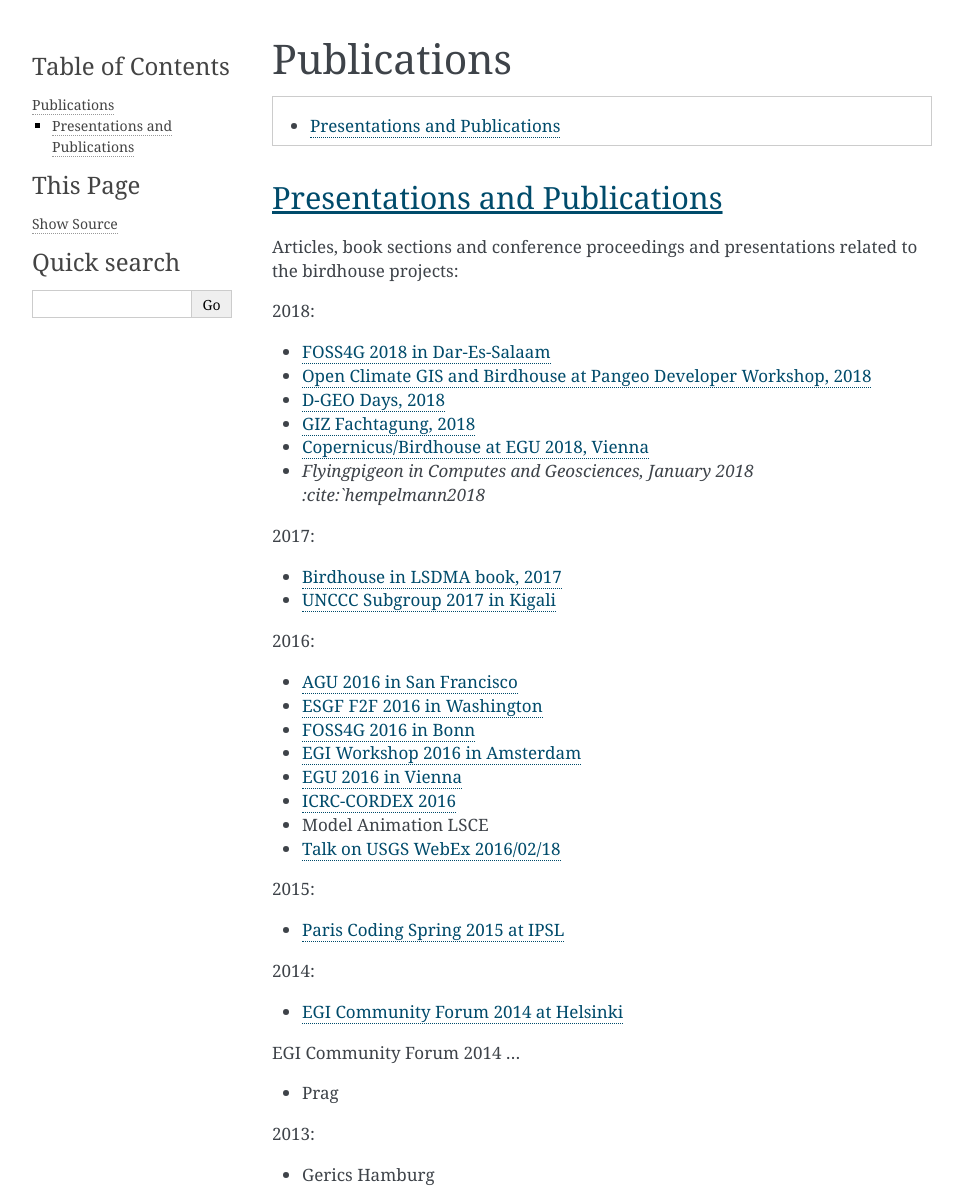
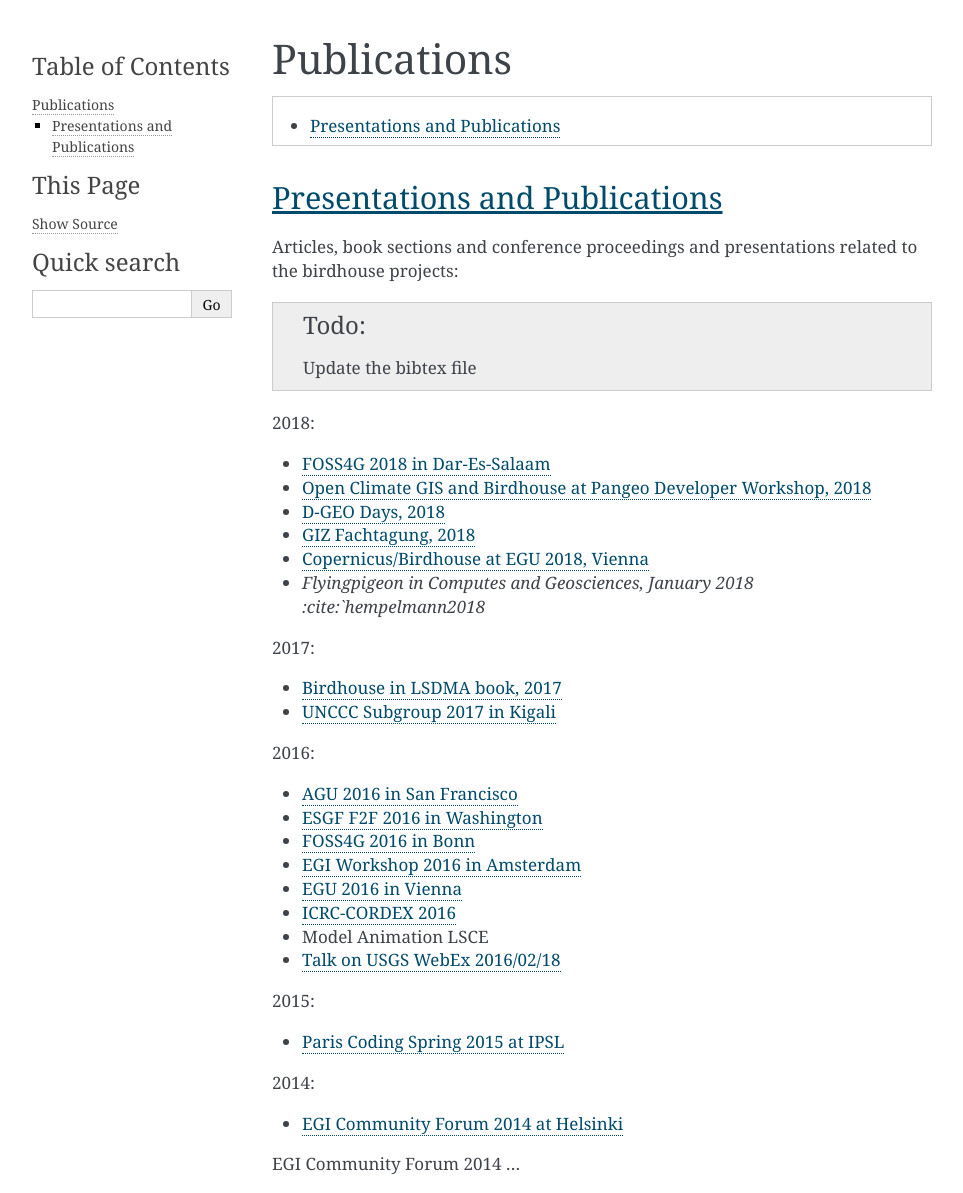
Before and after one commit to bird-house/birdhouse-docs, a Sphinx documentation site: the page built from docs/source/publications.rst, in a window 1280 px wide, cut to the strip 0-1193 px from the top of the page. Shown: the whole strip, without its empty margins (148-1111 px from the left). Built offline with Sphinx 7.4.7, drawn with Linux system fonts in a browser that asks for light colours.

Commit message:
include todo

```diff
--- a/docs/source/overview.rst
+++ b/docs/source/overview.rst
@@ -23,7 +23,7 @@
 institutions can provide both data and services allowing users to process the data remotely from a laptop, instead of having to acquire
 and maintain large storage infrastructures.
 
-.. _what_is_wps
+.. _what_is_wps:
 
 What is WPS?
 -----------
--- a/docs/source/publications.rst
+++ b/docs/source/publications.rst
@@ -14,7 +14,7 @@
 
 Articles, book sections and conference proceedings and presentations related to the birdhouse projects:
 
-.. todo: Update the bibtex
+.. todo:: Update the bibtex file
 
 
 2018:
```
